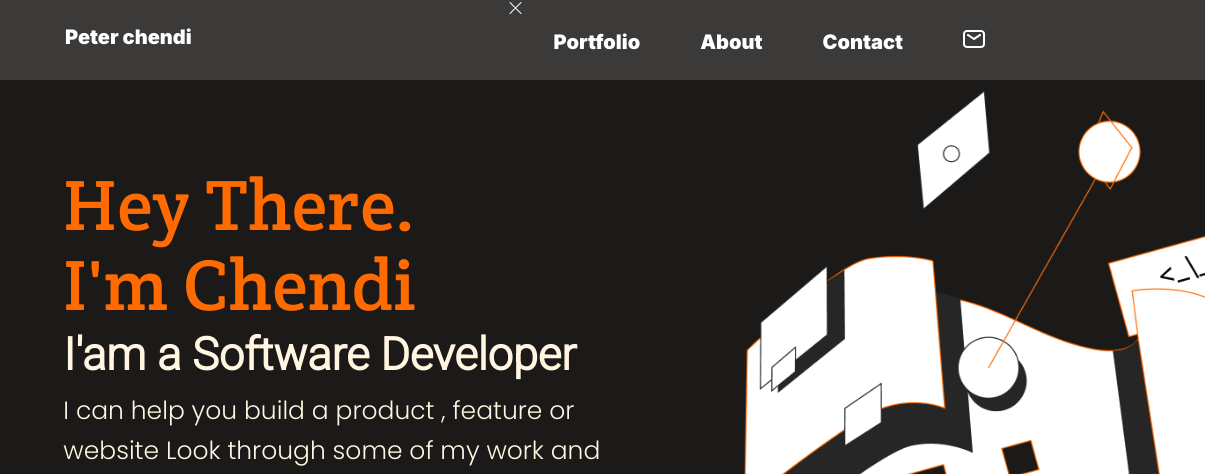
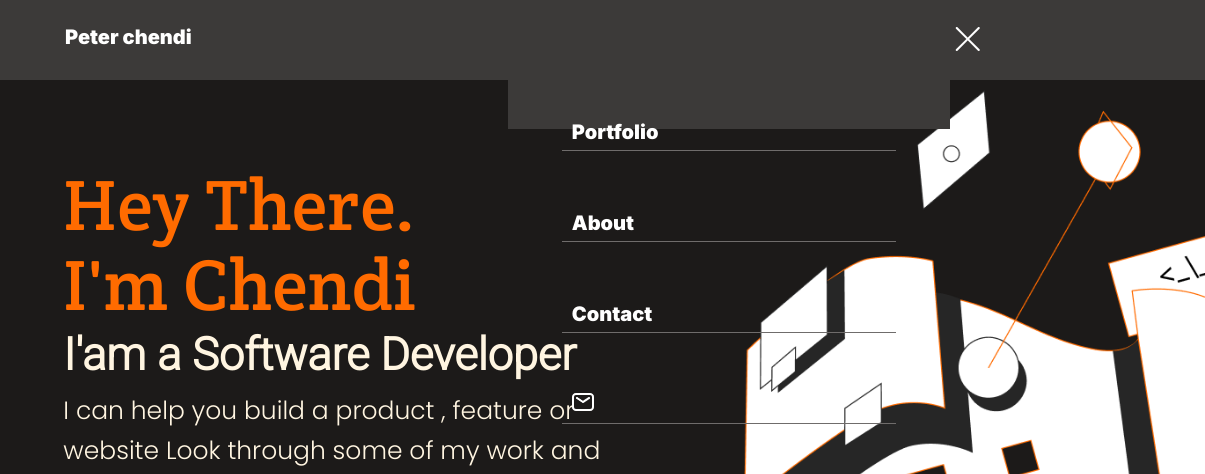
Before and after one commit to anyepeter/Portfolio-template, a website: page index.html in a window 1280 px wide. Shown: the top 474 px of the page, 75-1280 px from the left. Drawn offline with nearby package versions, Linux system fonts and the light colour scheme.

Commit message:
update css file

```diff
--- a/style.css
+++ b/style.css
@@ -19,7 +19,34 @@ body {
 }
 
 .navbar-container nav ul {
-  display: none;
+  position: absolute;
+  top: 0;
+  font-size: 32px;
+  display: flex;
+  flex-direction: column;
+  gap: 10px;
+  left: 0;
+  font-family: 'Inter', sans-serif;
+  background-color: #3c3a39;
+  height: 100vh;
+  padding: 10% 5%;
+  width: 100%;
+}
+.navbar-container nav ul li{
+  border-bottom: 1px solid #6f6c6b;
+  margin: 10px;
+  height: 60px;
+  padding-left: 10px;
+}
+.navbar-container nav ul li a{
+  color: #fff;
+  text-decoration: none;
+}
+.bi{
+  position: relative;
+  top: -20px;
+  left: 400px;
+  width: 20px;
 }
 
 .navbar-container nav {
@@ -126,7 +153,7 @@ footer > hr {
   background-color: #0d151e;
   width: 35%;
   height: 5px;
-  margin-left: 32%;
+  margin-left: 0;
 }
 
 .recent-work {
@@ -775,6 +802,7 @@ footer div.icons form > button:focus {
     width: 50%;
     height: inherit;
     justify-content: space-between;
+    position: inherit;
   }
 
   .navbar-container nav li {
```
